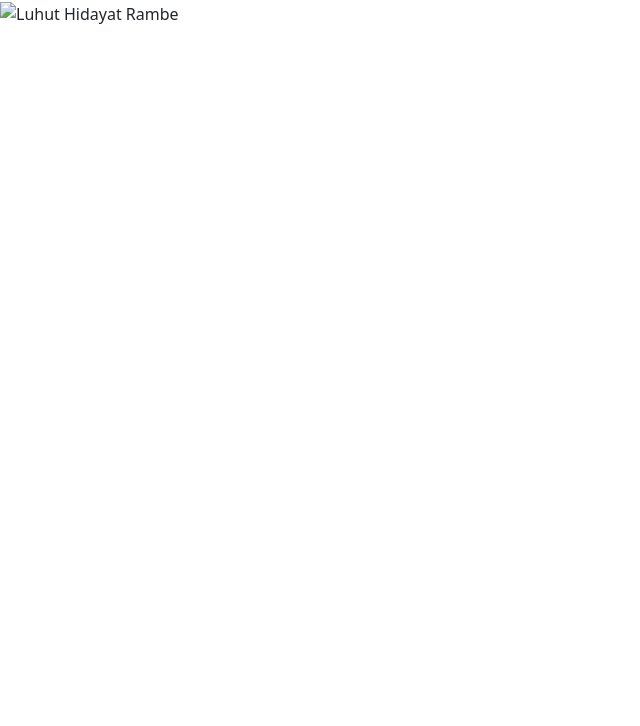
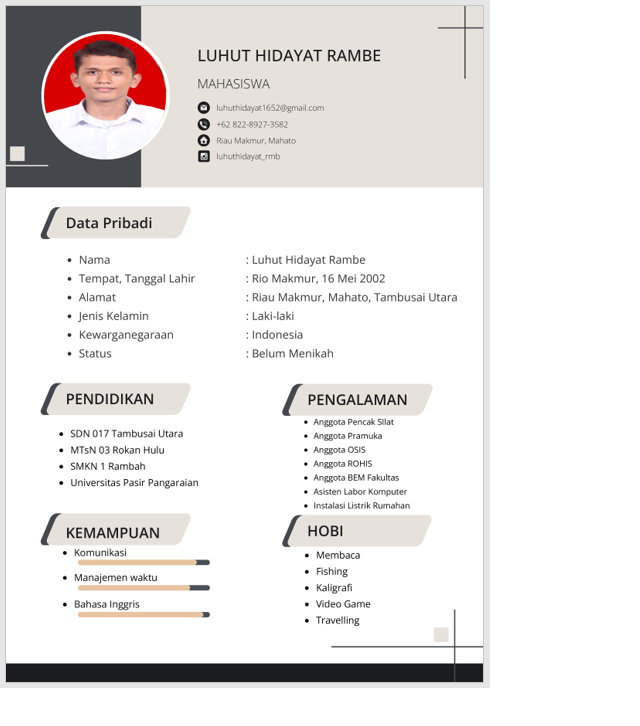
Before and after one commit to luhuthidayatrmb1652/portofolio, a plain HTML site: page index.html in a window 1280 px wide. Shown: the whole page, without its empty margins (0-640 px from the left). Drawn offline with nearby package versions, Linux system fonts and the light colour scheme.

Commit message:
LuhutHidayat.html

```diff
--- a/index.html
+++ b/index.html
@@ -9,7 +9,7 @@
 </head>
 <body>
 
-    <img src="Screenshot_2024-12-19_104035.png" alt="Luhut Hidayat Rambe">
+    <img src="16.png" alt="Luhut Hidayat Rambe">
 </body>
 </html>
 <script src="https://cdn.jsdelivr.net/npm/bootstrap@5.3.3/dist/js/bootstrap.bundle.min.js" integrity="sha384-YvpcrYf0tY3lHB60NNkmXc5s9fDVZLESaAA55NDzOxhy9GkcIdslK1eN7N6jIeHz" crossorigin="anonymous"></script>
```
